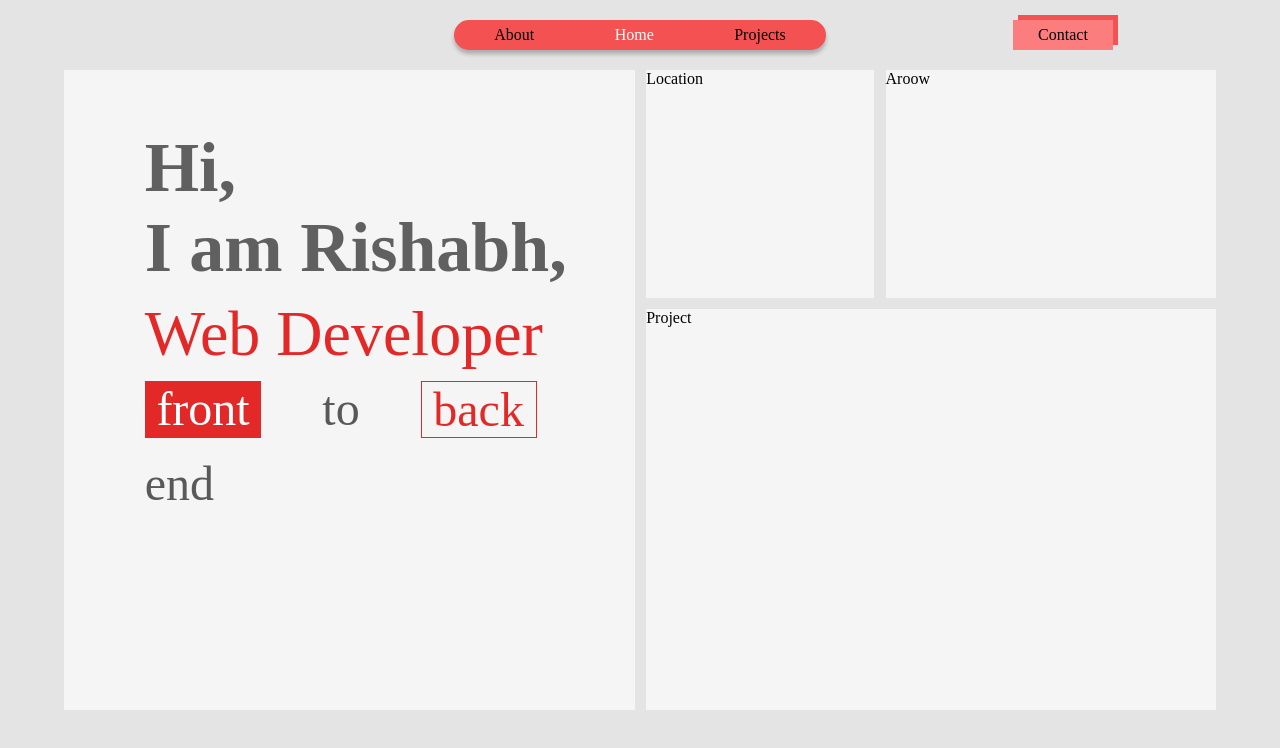
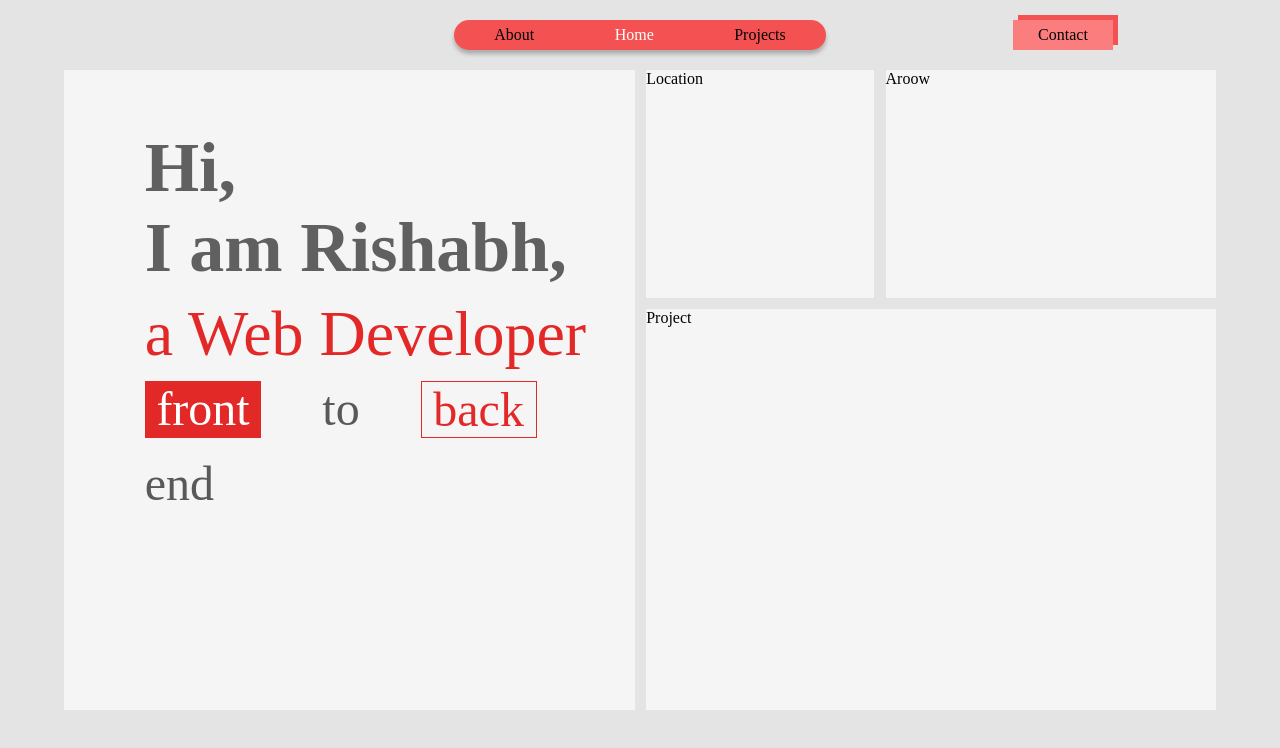
Before and after one commit to rishabh709/Portfolio, a plain HTML site: page index.html in a window 1280 px wide. Drawn offline with Linux system fonts and the light colour scheme; a web font is replaced by a local one.

Commit message:
Update index.html

```diff
--- a/index.html
+++ b/index.html
@@ -33,7 +33,7 @@
                 I am Rishabh,
             </div>
             <div class="title">
-                Web Developer
+                a Web Developer
             </div>
             <div class="tag-line">
                 <div>
```
